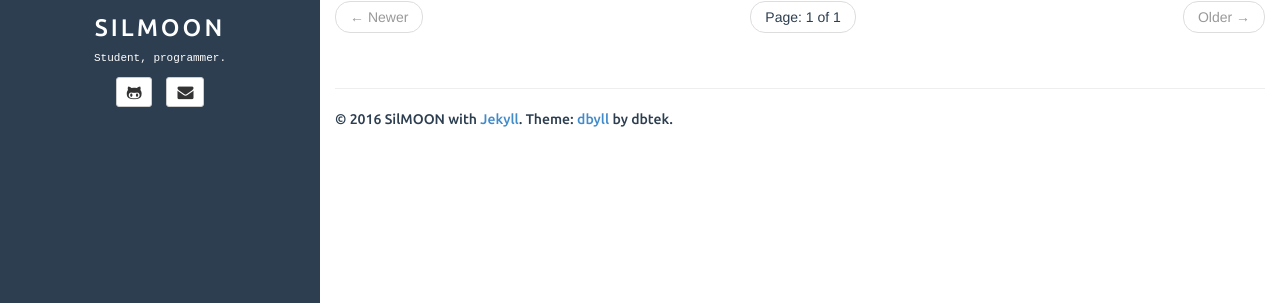
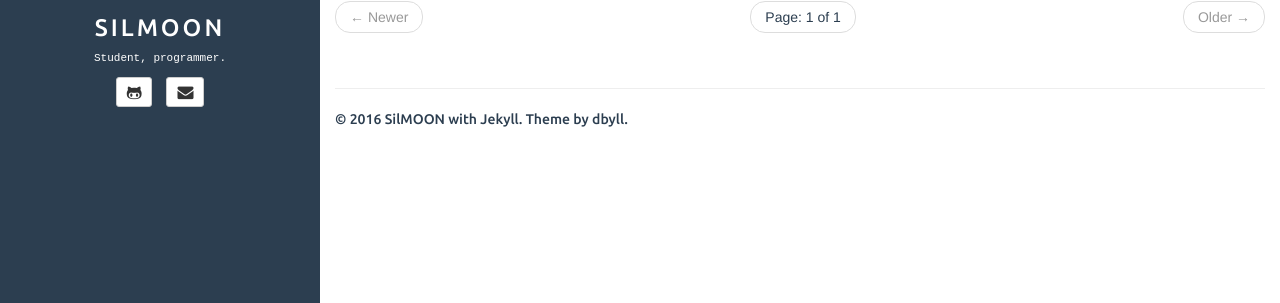
Before and after one commit to SilMOON/silmoon.github.io, a Jekyll site: the page built from index.html, in a window 1280 px wide. Shown: the part 283-586 px from the top of the page. Built offline with Jekyll 4.4.1, drawn with Linux system fonts in a browser that asks for light colours; the list of posts is cut into pages by our own code.

Commit message:
change some content

```diff
--- a/_includes/default.html
+++ b/_includes/default.html
@@ -98,7 +98,7 @@
 		<footer>
 			<hr/>
 			<p>
-				&copy; {{ site.time | date: '%Y' }} {{ site.author.name }} with <a href="http://jekyllrb.com/">Jekyll</a>. Theme: <a href="https://github.com/dbtek/dbyll">dbyll</a> by dbtek.
+				&copy; {{ site.time | date: '%Y' }} {{ site.author.name }} with Jekyll. Theme by dbyll.
 			</p>
 		</footer>
 	</div>
--- a/_includes/post.html
+++ b/_includes/post.html
@@ -72,6 +72,7 @@
 		<hr>
 
 		<div>
+            <!--
       <section class="share col-sm-6">
         <h4 class="section-title">Share Post</h4>
         <a class="btn btn-default btn-sm twitter" href="http://twitter.com/share?text={{page.title | encode}}{% if site.author.twitter%}&via={{site.author.twitter}}{% endif %}"
@@ -90,6 +91,7 @@
           Google+
         </a>
       </section>
+  -->
 
       <section class="col-sm-6 author">
         <img src="http://www.gravatar.com/avatar/{{site.author.email_md5}}" class="img-rounded author-image" />
```
